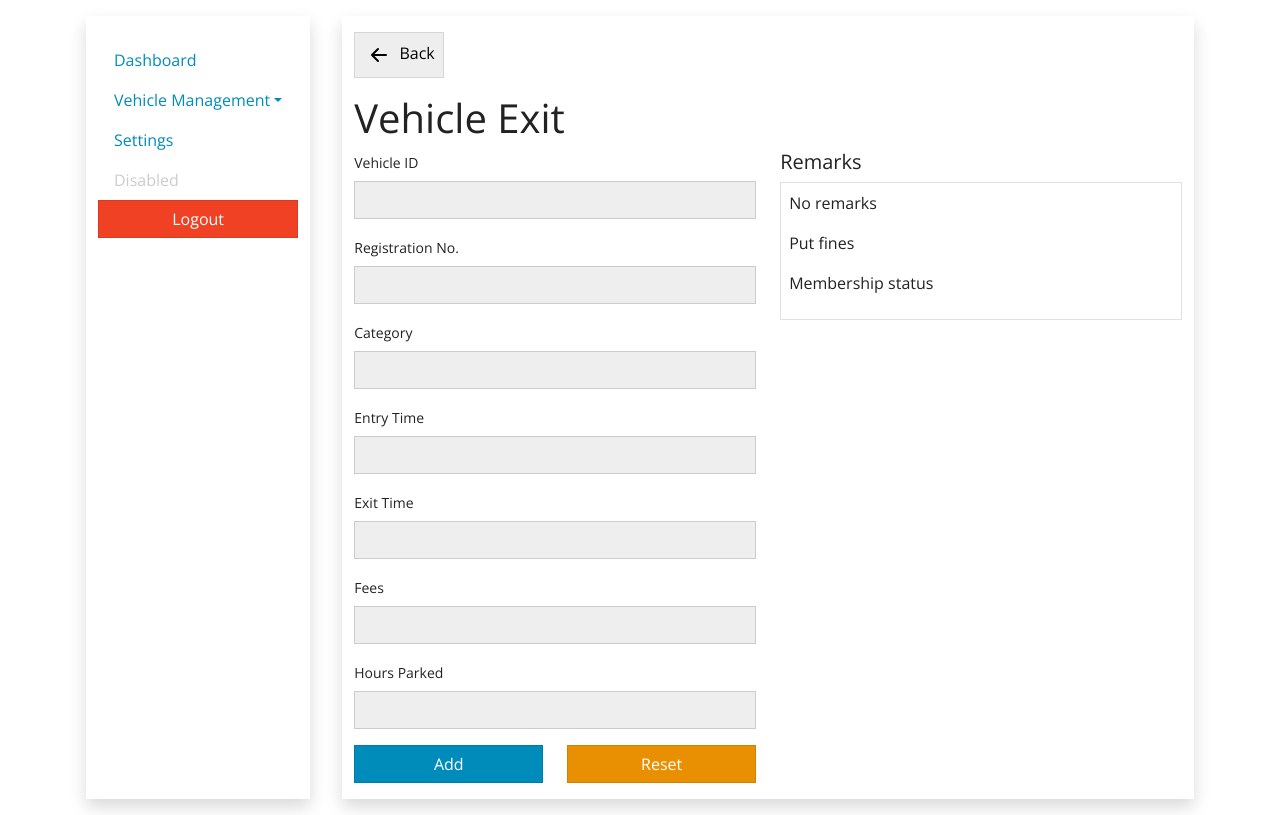
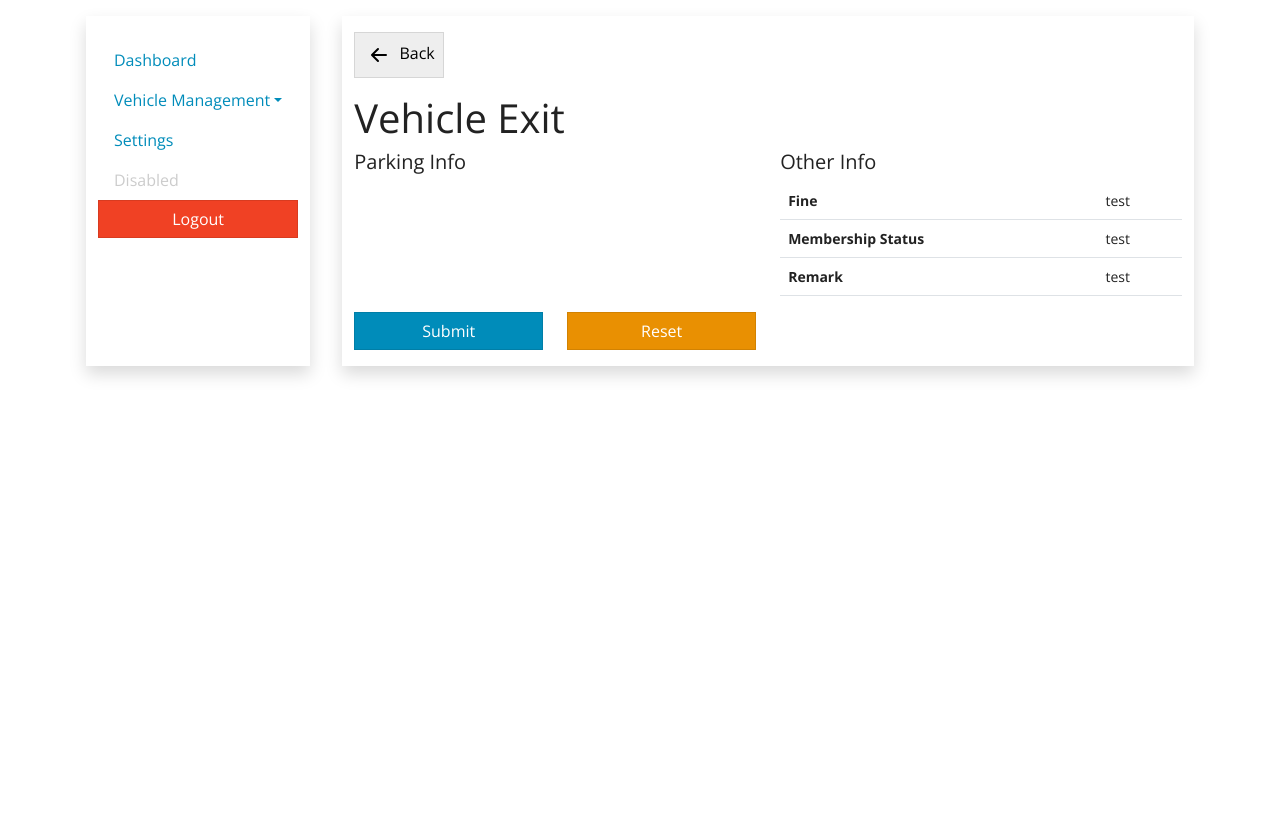
Before and after one commit to sint18/car_parking_system_web, a Flask app: template templates/vehicles/update_vehicle.html in a window 1280 px wide. After the commit the page ends 378 px from the top, so only its background shows below. Run offline with Flask 2, Linux system fonts and the light colour scheme; the template is opened without the code that fills it, so the values that code supplies are empty; some libraries are stand-ins or nearby versions.

Commit message:
changed out-going template

```diff
--- a/templates/vehicles/update_vehicle.html
+++ b/templates/vehicles/update_vehicle.html
@@ -11,56 +11,72 @@ Car Parking System | Vehicle Exit
 <form action="" method="post">
     <div class="row">
         <div class="col">
-            <div class="mb-3">
-                <label for="v_id" class="form-label">Vehicle ID</label>
-                <input type="text" class="form-control" name="v_id" id="v_id" placeholder="" value="{{ data[0] }}"
-                    readonly>
-            </div>
-            <div class="mb-3">
-                <label for="reg_num" class="form-label">Registration No.</label>
-                <input type="text" class="form-control" name="reg_num" id="reg_num" placeholder="" value="{{ data[2] }}"
-                    readonly>
-            </div>
-            <div class="mb-3">
-                <label for="category" class="form-label">Category</label>
-                <input type="text" class="form-control" name="category" id="category" placeholder=""
-                    value="{{ data[1] }}" readonly>
-            </div>
-            <div class="mb-3">
-                <label for="entry_time" class="form-label">Entry Time</label>
-                <input type="text" class="form-control" name="entry_time" id="entry_time" placeholder=""
-                    value="{{ data[3] }}" readonly>
-            </div>
-            <div class="mb-3">
-                <label for="exit_time" class="form-label">Exit Time</label>
-                <input type="text" class="form-control" name="exit_time" id="exit_time" placeholder=""
-                    value="{{ data[4] }}" readonly>
-            </div>
-            <div class="mb-3">
-                <label for="fees" class="form-label">Fees</label>
-                <input type="text" class="form-control" name="fees" id="fees" placeholder="" value="{{ fees }}"
-                    readonly>
-            </div>
-            <div class="mb-3">
-                <label for="hours_parked" class="form-label">Hours Parked</label>
-                <input type="text" class="form-control" name="hours_parked" id="hours_parked" placeholder=""
-                    value="{{ data[5] }}" readonly>
-            </div>
+            <p class="h5">Parking Info</p>
+            {% if data and fees: %}
+            <table class="table">
+                <tbody>
+                    <tr>
+                        <th>Vehicle ID</th>
+                        <td>{{ data[0] }}</td>
+                    </tr>
+                    <tr>
+                        <th>Registration No.</th>
+                        <td>{{ data[2] }}</td>
+                    </tr>
+                    <tr>
+                        <th>Category</th>
+                        <td>{{ data[1] }}</td>
+                    </tr>
+                    <tr>
+                        <th>Entry Time</th>
+                        <td>{{ data[3] }}</td>
+                    </tr>
+                    <tr>
+                        <th>Exit Time</th>
+                        <td>{{ data[4] }}</td>
+                    </tr>
+                    <tr>
+                        <th>Fees</th>
+                        <td>{{ fees }}</td>
+                    </tr>
+                    <tr>
+                        <th>Hours Parked</th>
+                        <td>{{ data[5] }}</td>
+                    </tr>
+                </tbody>
+            </table>
+            {% endif %}
         </div>
         <div class="col">
-            <p class="h5">Remarks</p>
-            <div class="p-2 border" id="remark">
+            <p class="h5">Other Info</p>
+            <!-- <div class="p-2 border" id="remark">
                 <p>No remarks</p>
                 <p>Put fines</p>
                 <p>Membership status</p>
 
-            </div>
+            </div> -->
+            <table class="table">
+                <tbody>
+                    <tr>
+                        <th>Fine</th>
+                        <td>test</td>
+                    </tr>
+                    <tr>
+                        <th>Membership Status</th>
+                        <td>test</td>
+                    </tr>
+                    <tr>
+                        <th>Remark</th>
+                        <td>test</td>
+                    </tr>
+                </tbody>
+            </table>
         </div>
     </div>
 
     <div class="row">
         <div class="col-3 d-grid">
-            <input type="submit" class="btn btn-primary" value="Add">
+            <input type="submit" class="btn btn-primary" value="Submit">
         </div>
         <div class="col-3 d-grid">
             <input type="reset" class="btn btn-warning" value="Reset">
```
